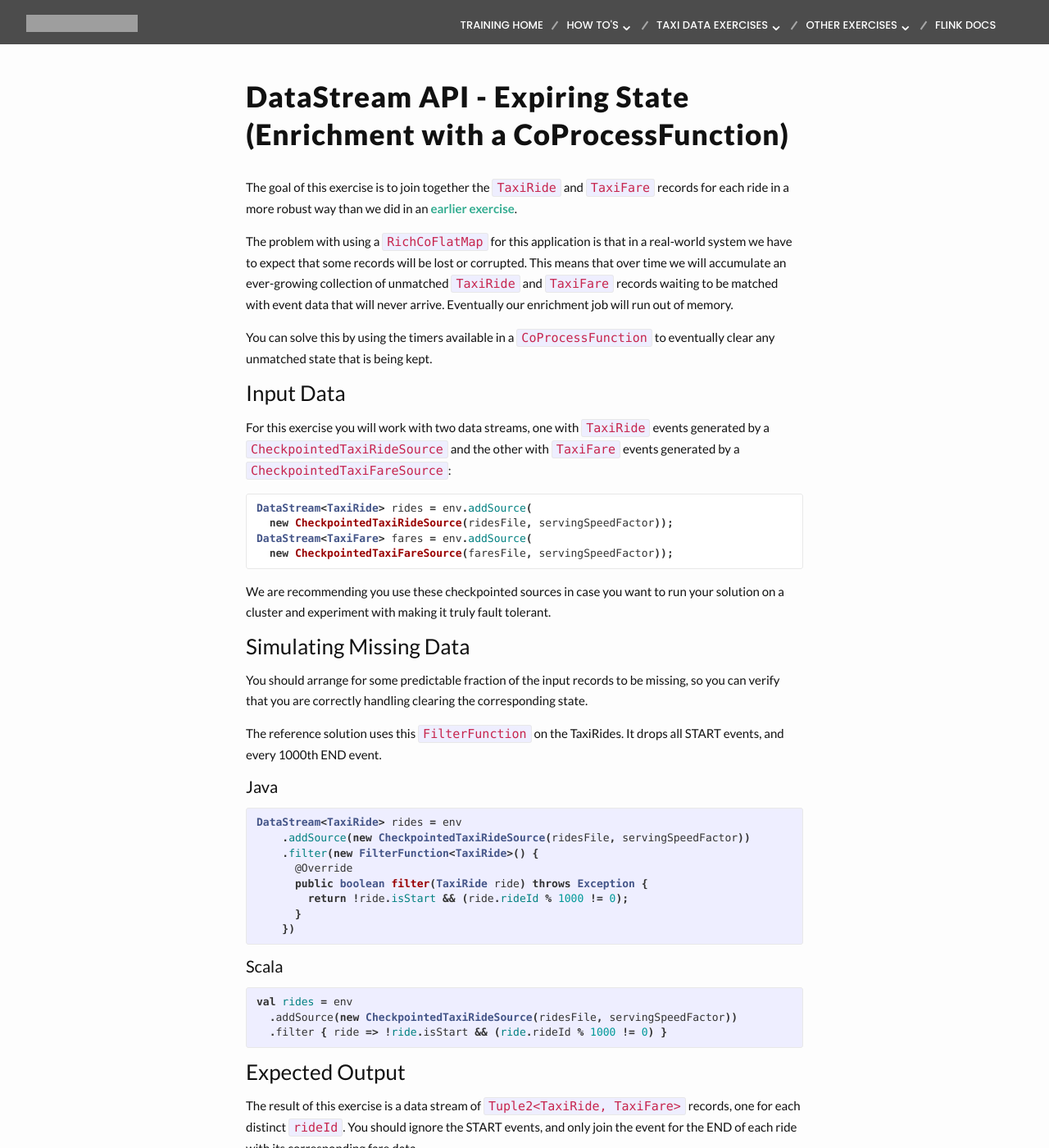
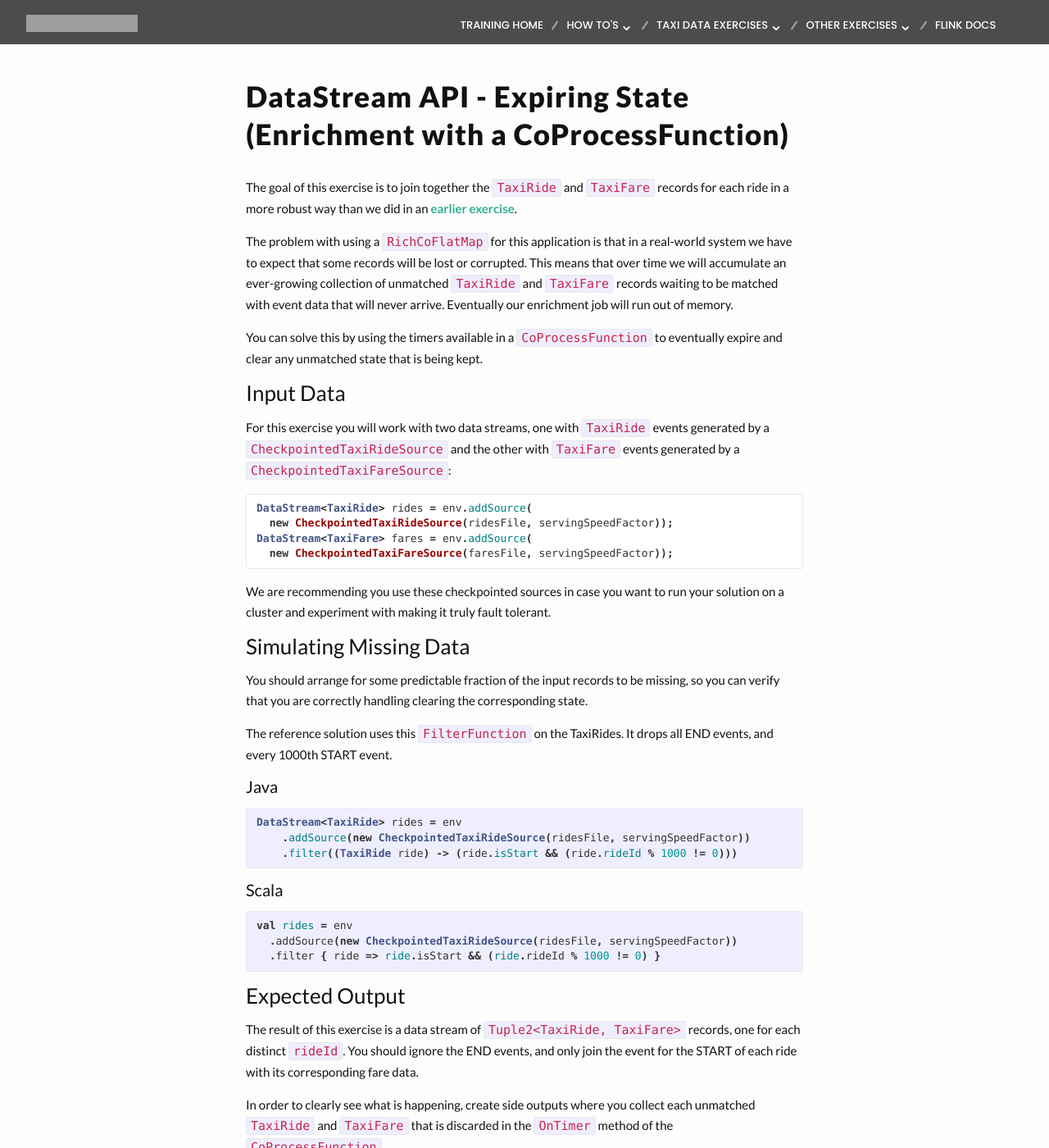
Before and after one commit to dataArtisans/flink-training-web, a Jekyll site: the page built from exercises/rideEnrichment-processfunction.md, in a window 1280 px wide and 1400 px high. Shown: the whole window at 82% size. Built offline with Jekyll 4.4.1, drawn with Linux system fonts in a browser that asks for light colours; nearby versions of some CDN libraries; some of the changed text lies outside the part shown; grey boxes are pictures that could not be loaded.

Commit message:
simplified ride enrichment exercises

```diff
--- a/exercises/rideEnrichment-processfunction.md
+++ b/exercises/rideEnrichment-processfunction.md
@@ -8,7 +8,7 @@ The goal of this exercise is to join together the `TaxiRide` and `TaxiFare` reco
 
 The problem with using a `RichCoFlatMap` for this application is that in a real-world system we have to expect that some records will be lost or corrupted. This means that over time we will accumulate an ever-growing collection of unmatched `TaxiRide` and `TaxiFare` records waiting to be matched with event data that will never arrive. Eventually our enrichment job will run out of memory.
 
-You can solve this by using the timers available in a `CoProcessFunction` to eventually clear any unmatched state that is being kept.
+You can solve this by using the timers available in a `CoProcessFunction` to eventually expire and clear any unmatched state that is being kept.
 
 ### Input Data
 
@@ -27,31 +27,26 @@ We are recommending you use these checkpointed sources in case you want to run y
 
 You should arrange for some predictable fraction of the input records to be missing, so you can verify that you are correctly handling clearing the corresponding state.
 
-The reference solution uses this `FilterFunction` on the TaxiRides. It drops all START events, and every 1000th END event.
+The reference solution uses this `FilterFunction` on the TaxiRides. It drops all END events, and every 1000th START event.
 
 #### Java
 {% highlight java %}
 DataStream<TaxiRide> rides = env
     .addSource(new CheckpointedTaxiRideSource(ridesFile, servingSpeedFactor))
-    .filter(new FilterFunction<TaxiRide>() {
-      @Override
-      public boolean filter(TaxiRide ride) throws Exception {
-        return !ride.isStart && (ride.rideId % 1000 != 0);
-      }
-    })
+    .filter((TaxiRide ride) -> (ride.isStart && (ride.rideId % 1000 != 0)))
 {% endhighlight %}
 
 #### Scala
 {% highlight scala %}
 val rides = env
   .addSource(new CheckpointedTaxiRideSource(ridesFile, servingSpeedFactor))
-  .filter { ride => !ride.isStart && (ride.rideId % 1000 != 0) }
+  .filter { ride => ride.isStart && (ride.rideId % 1000 != 0) }
 {% endhighlight %}
 
 
 ### Expected Output
 
-The result of this exercise is a data stream of `Tuple2<TaxiRide, TaxiFare>` records, one for each distinct `rideId`. You should ignore the START events, and only join the event for the END of each ride with its corresponding fare data.
+The result of this exercise is a data stream of `Tuple2<TaxiRide, TaxiFare>` records, one for each distinct `rideId`. You should ignore the END events, and only join the event for the START of each ride with its corresponding fare data.
 
 In order to clearly see what is happening, create side outputs where you collect each unmatched `TaxiRide` and `TaxiFare` that is discarded in the `OnTimer` method of the `CoProcessFunction`.
 
```
Also changed, not shown: exercises/rideEnrichment-flatmap.md (+2 -2 lines).
